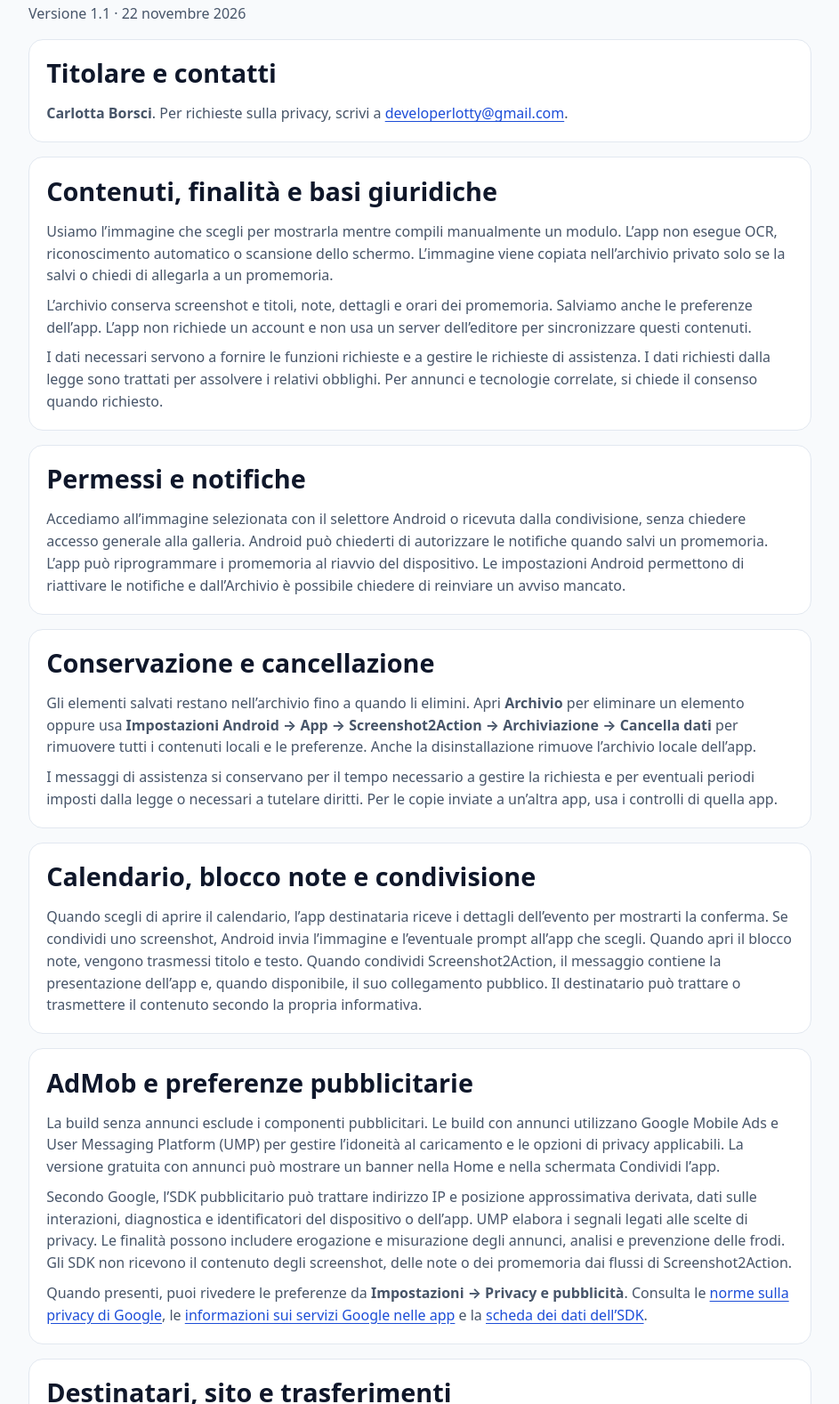
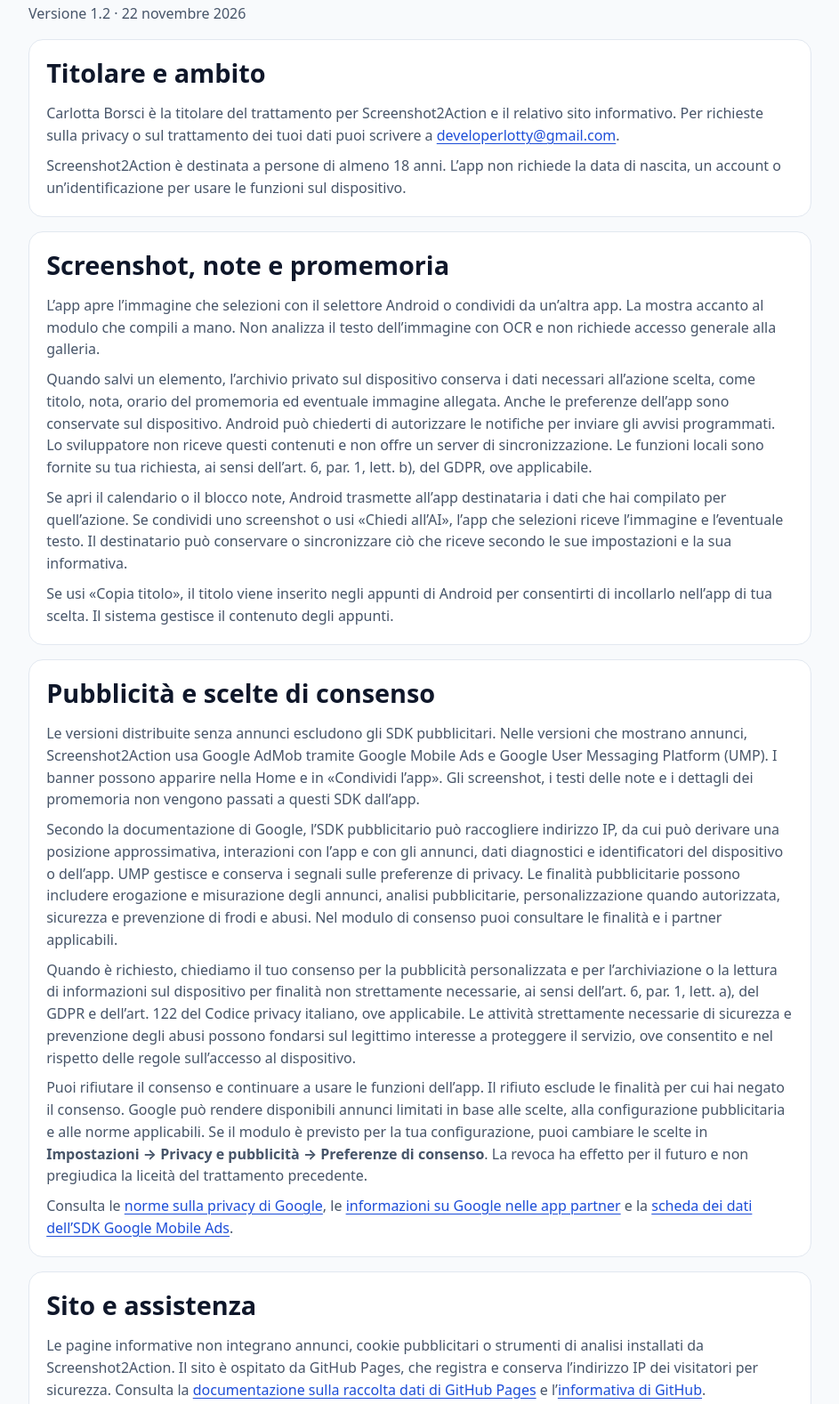
Before and after one commit to gabriele2105-dev/screenshot2action, a plain HTML site: page privacy.html in a window 1280 px wide. Shown: the part 188-1766 px from the top of the page at 89% size, without its empty margins (168-1111 px from the left). Drawn offline with Linux system fonts and the light colour scheme.

Commit message:
Add files via upload

```diff
--- a/privacy.html
+++ b/privacy.html
@@ -3,7 +3,8 @@
 <head>
   <meta charset="utf-8">
   <meta name="viewport" content="width=device-width, initial-scale=1">
-  <title>Privacy · Screenshot2Action</title>
+  <meta name="description" content="Informativa sui dati sul dispositivo, la pubblicità nell’app, il sito e l’assistenza di Screenshot2Action.">
+  <title>Informativa sulla privacy · Screenshot2Action</title>
   <link rel="icon" href="logo.svg" type="image/svg+xml">
   <link rel="stylesheet" href="style.css">
 </head>
@@ -13,48 +14,48 @@
     <a class="brand" href="index.html"><img src="logo.svg" alt="" width="32" height="32">Screenshot2Action</a>
     <nav aria-label="Navigazione principale"><a href="privacy.html" aria-current="page">Privacy</a><a href="support.html">Supporto</a></nav>
   </div></header>
-
   <main class="wrap article" id="contenuto">
     <h1>Informativa sulla privacy</h1>
-    <p class="meta">Versione 1.1 · 22 novembre 2026</p>
-    <section class="panel">
-      <h2>Titolare e contatti</h2>
-      <p><strong>Carlotta Borsci</strong>. Per richieste sulla privacy, scrivi a <a href="mailto:developerlotty@gmail.com">developerlotty@gmail.com</a>.</p>
+    <p class="meta">Versione 1.2 · 22 novembre 2026</p>
+    <section class="panel" aria-labelledby="titolare">
+      <h2 id="titolare">Titolare e ambito</h2>
+      <p>Carlotta Borsci è la titolare del trattamento per Screenshot2Action e il relativo sito informativo. Per richieste sulla privacy o sul trattamento dei tuoi dati puoi scrivere a <a href="mailto:developerlotty@gmail.com">developerlotty@gmail.com</a>.</p>
+      <p>Screenshot2Action è destinata a persone di almeno 18 anni. L’app non richiede la data di nascita, un account o un’identificazione per usare le funzioni sul dispositivo.</p>
     </section>
-    <section class="panel">
-      <h2>Contenuti, finalità e basi giuridiche</h2>
-      <p>Usiamo l’immagine che scegli per mostrarla mentre compili manualmente un modulo. L’app non esegue OCR, riconoscimento automatico o scansione dello schermo. L’immagine viene copiata nell’archivio privato solo se la salvi o chiedi di allegarla a un promemoria.</p>
-      <p>L’archivio conserva screenshot e titoli, note, dettagli e orari dei promemoria. Salviamo anche le preferenze dell’app. L’app non richiede un account e non usa un server dell’editore per sincronizzare questi contenuti.</p>
-      <p>I dati necessari servono a fornire le funzioni richieste e a gestire le richieste di assistenza. I dati richiesti dalla legge sono trattati per assolvere i relativi obblighi. Per annunci e tecnologie correlate, si chiede il consenso quando richiesto.</p>
+    <section class="panel" aria-labelledby="app">
+      <h2 id="app">Screenshot, note e promemoria</h2>
+      <p>L’app apre l’immagine che selezioni con il selettore Android o condividi da un’altra app. La mostra accanto al modulo che compili a mano. Non analizza il testo dell’immagine con OCR e non richiede accesso generale alla galleria.</p>
+      <p>Quando salvi un elemento, l’archivio privato sul dispositivo conserva i dati necessari all’azione scelta, come titolo, nota, orario del promemoria ed eventuale immagine allegata. Anche le preferenze dell’app sono conservate sul dispositivo. Android può chiederti di autorizzare le notifiche per inviare gli avvisi programmati. Lo sviluppatore non riceve questi contenuti e non offre un server di sincronizzazione. Le funzioni locali sono fornite su tua richiesta, ai sensi dell’art. 6, par. 1, lett. b), del GDPR, ove applicabile.</p>
+      <p>Se apri il calendario o il blocco note, Android trasmette all’app destinataria i dati che hai compilato per quell’azione. Se condividi uno screenshot o usi «Chiedi all’AI», l’app che selezioni riceve l’immagine e l’eventuale testo. Il destinatario può conservare o sincronizzare ciò che riceve secondo le sue impostazioni e la sua informativa.</p>
+      <p>Se usi «Copia titolo», il titolo viene inserito negli appunti di Android per consentirti di incollarlo nell’app di tua scelta. Il sistema gestisce il contenuto degli appunti.</p>
     </section>
-    <section class="panel">
-      <h2>Permessi e notifiche</h2>
-      <p>Accediamo all’immagine selezionata con il selettore Android o ricevuta dalla condivisione, senza chiedere accesso generale alla galleria. Android può chiederti di autorizzare le notifiche quando salvi un promemoria. L’app può riprogrammare i promemoria al riavvio del dispositivo. Le impostazioni Android permettono di riattivare le notifiche e dall’Archivio è possibile chiedere di reinviare un avviso mancato.</p>
+    <section class="panel" aria-labelledby="ads">
+      <h2 id="ads">Pubblicità e scelte di consenso</h2>
+      <p>Le versioni distribuite senza annunci escludono gli SDK pubblicitari. Nelle versioni che mostrano annunci, Screenshot2Action usa Google AdMob tramite Google Mobile Ads e Google User Messaging Platform (UMP). I banner possono apparire nella Home e in «Condividi l’app». Gli screenshot, i testi delle note e i dettagli dei promemoria non vengono passati a questi SDK dall’app.</p>
+      <p>Secondo la documentazione di Google, l’SDK pubblicitario può raccogliere indirizzo IP, da cui può derivare una posizione approssimativa, interazioni con l’app e con gli annunci, dati diagnostici e identificatori del dispositivo o dell’app. UMP gestisce e conserva i segnali sulle preferenze di privacy. Le finalità pubblicitarie possono includere erogazione e misurazione degli annunci, analisi pubblicitarie, personalizzazione quando autorizzata, sicurezza e prevenzione di frodi e abusi. Nel modulo di consenso puoi consultare le finalità e i partner applicabili.</p>
+      <p>Quando è richiesto, chiediamo il tuo consenso per la pubblicità personalizzata e per l’archiviazione o la lettura di informazioni sul dispositivo per finalità non strettamente necessarie, ai sensi dell’art. 6, par. 1, lett. a), del GDPR e dell’art. 122 del Codice privacy italiano, ove applicabile. Le attività strettamente necessarie di sicurezza e prevenzione degli abusi possono fondarsi sul legittimo interesse a proteggere il servizio, ove consentito e nel rispetto delle regole sull’accesso al dispositivo.</p>
+      <p>Puoi rifiutare il consenso e continuare a usare le funzioni dell’app. Il rifiuto esclude le finalità per cui hai negato il consenso. Google può rendere disponibili annunci limitati in base alle scelte, alla configurazione pubblicitaria e alle norme applicabili. Se il modulo è previsto per la tua configurazione, puoi cambiare le scelte in <strong>Impostazioni → Privacy e pubblicità → Preferenze di consenso</strong>. La revoca ha effetto per il futuro e non pregiudica la liceità del trattamento precedente.</p>
+      <p>Consulta le <a href="https://policies.google.com/privacy?hl=it">norme sulla privacy di Google</a>, le <a href="https://policies.google.com/technologies/partner-sites?hl=it">informazioni su Google nelle app partner</a> e la <a href="https://developers.google.com/admob/android/privacy/play-data-disclosure">scheda dei dati dell’SDK Google Mobile Ads</a>.</p>
     </section>
-    <section class="panel">
-      <h2>Conservazione e cancellazione</h2>
-      <p>Gli elementi salvati restano nell’archivio fino a quando li elimini. Apri <strong>Archivio</strong> per eliminare un elemento oppure usa <strong>Impostazioni Android → App → Screenshot2Action → Archiviazione → Cancella dati</strong> per rimuovere tutti i contenuti locali e le preferenze. Anche la disinstallazione rimuove l’archivio locale dell’app.</p>
-      <p>I messaggi di assistenza si conservano per il tempo necessario a gestire la richiesta e per eventuali periodi imposti dalla legge o necessari a tutelare diritti. Per le copie inviate a un’altra app, usa i controlli di quella app.</p>
+    <section class="panel" aria-labelledby="web">
+      <h2 id="web">Sito e assistenza</h2>
+      <p>Le pagine informative non integrano annunci, cookie pubblicitari o strumenti di analisi installati da Screenshot2Action. Il sito è ospitato da GitHub Pages, che registra e conserva l’indirizzo IP dei visitatori per sicurezza. Consulta la <a href="https://docs.github.com/en/pages/getting-started-with-github-pages/what-is-github-pages#data-collection">documentazione sulla raccolta dati di GitHub Pages</a> e l’<a href="https://docs.github.com/en/site-policy/privacy-policies/github-general-privacy-statement">informativa di GitHub</a>.</p>
+      <p>Se scrivi all’assistenza, riceviamo tramite Gmail il tuo indirizzo email, il messaggio e gli eventuali allegati che invii. Trattiamo questi dati per rispondere a una richiesta relativa al servizio, ai sensi dell’art. 6, par. 1, lett. b), del GDPR quando applicabile. Per altre richieste usiamo i dati necessari sulla base del legittimo interesse a gestire le comunicazioni, ai sensi della lett. f). Quando la legge richiede di rispondere o conservare informazioni, si applica la lett. c). L’invio di una richiesta di assistenza è facoltativo.</p>
     </section>
-    <section class="panel">
-      <h2>Calendario, blocco note e condivisione</h2>
-      <p>Quando scegli di aprire il calendario, l’app destinataria riceve i dettagli dell’evento per mostrarti la conferma. Se condividi uno screenshot, Android invia l’immagine e l’eventuale prompt all’app che scegli. Quando apri il blocco note, vengono trasmessi titolo e testo. Quando condividi Screenshot2Action, il messaggio contiene la presentazione dell’app e, quando disponibile, il suo collegamento pubblico. Il destinatario può trattare o trasmettere il contenuto secondo la propria informativa.</p>
+    <section class="panel" aria-labelledby="destinatari">
+      <h2 id="destinatari">Destinatari e trasferimenti</h2>
+      <p>In base a come usi il servizio, i destinatari possono essere le app che scegli per le azioni esterne, GitHub per l’hosting, Google per Gmail e, nelle versioni con annunci, Google e i partner pubblicitari indicati nel modulo di consenso. I dati possono inoltre essere comunicati alle autorità quando la legge lo richiede.</p>
+      <p>I fornitori possono trattare dati fuori dallo Spazio economico europeo. Le garanzie applicabili dipendono dal servizio e dal paese e possono includere una decisione di adeguatezza o clausole contrattuali standard. Per maggiori informazioni o per chiedere copia delle garanzie applicabili al trattamento di Screenshot2Action, scrivi al contatto del titolare. Consulta anche le informazioni sui trasferimenti nelle informative di Google e GitHub.</p>
     </section>
-    <section class="panel">
-      <h2>AdMob e preferenze pubblicitarie</h2>
-      <p>La build senza annunci esclude i componenti pubblicitari. Le build con annunci utilizzano Google Mobile Ads e User Messaging Platform (UMP) per gestire l’idoneità al caricamento e le opzioni di privacy applicabili. La versione gratuita con annunci può mostrare un banner nella Home e nella schermata Condividi l’app.</p>
-      <p>Secondo Google, l’SDK pubblicitario può trattare indirizzo IP e posizione approssimativa derivata, dati sulle interazioni, diagnostica e identificatori del dispositivo o dell’app. UMP elabora i segnali legati alle scelte di privacy. Le finalità possono includere erogazione e misurazione degli annunci, analisi e prevenzione delle frodi. Gli SDK non ricevono il contenuto degli screenshot, delle note o dei promemoria dai flussi di Screenshot2Action.</p>
-      <p>Quando presenti, puoi rivedere le preferenze da <strong>Impostazioni → Privacy e pubblicità</strong>. Consulta le <a href="https://policies.google.com/privacy?hl=it">norme sulla privacy di Google</a>, le <a href="https://policies.google.com/technologies/partner-sites?hl=it">informazioni sui servizi Google nelle app</a> e la <a href="https://developers.google.com/admob/android/privacy/play-data-disclosure">scheda dei dati dell’SDK</a>.</p>
+    <section class="panel" aria-labelledby="conservazione">
+      <h2 id="conservazione">Conservazione e cancellazione</h2>
+      <p>Gli elementi salvati restano sul dispositivo fino a quando li elimini dall’<strong>Archivio</strong>. Puoi rimuovere tutti i contenuti e le preferenze locali in <strong>Impostazioni Android → App → Screenshot2Action → Archiviazione → Cancella dati</strong>, oppure disinstallando l’app. Per le copie salvate da altre app usa i controlli dei rispettivi servizi.</p>
+      <p>I messaggi di assistenza sono conservati per il tempo necessario a gestire la richiesta. Una conservazione ulteriore è limitata ai casi in cui serve per un obbligo di legge o per accertare, esercitare o difendere un diritto. Per la conservazione dei dati gestiti da Google e GitHub si applicano i criteri descritti nelle rispettive informative. UMP gestisce la validità delle scelte pubblicitarie e può richiederle di nuovo quando necessario.</p>
     </section>
-    <section class="panel">
-      <h2>Destinatari, sito e trasferimenti</h2>
-      <p>Le app che scegli ricevono solo i dati richiesti per l’azione. Google interviene nelle build pubblicitarie. Il sito statico non incorpora tracker di marketing. Con GitHub Pages, il fornitore di hosting può trattare dati tecnici di connessione per erogare e proteggere il servizio. Consulta l’<a href="https://docs.github.com/en/site-policy/privacy-policies/github-general-privacy-statement">informativa di GitHub</a>.</p>
-      <p>Per i trasferimenti internazionali dei fornitori, consulta le sezioni dedicate nelle rispettive informative.</p>
-    </section>
-    <section class="panel">
-      <h2>Diritti, minori e aggiornamenti</h2>
-      <p>Puoi contattare <a href="mailto:developerlotty@gmail.com">developerlotty@gmail.com</a> per esercitare, quando applicabili, i diritti di accesso, rettifica, cancellazione, limitazione, portabilità, opposizione e revoca del consenso. Puoi presentare un reclamo all’autorità di controllo competente, ad esempio il <a href="https://www.garanteprivacy.it/">Garante per la protezione dei dati personali</a> in Italia.</p>
-      <p>Screenshot2Action è un’utilità per prendere appunti e organizzare informazioni. L’app non richiede di creare un account o indicare la data di nascita. Se ritieni che siano stati comunicati al titolare dati di un minore, puoi contattarlo all’indirizzo indicato in questa pagina. Le modifiche saranno pubblicate qui con data e versione. Per le modifiche rilevanti sarà fornita un’informazione adeguata, secondo i casi.</p>
+    <section class="panel" aria-labelledby="diritti">
+      <h2 id="diritti">I tuoi diritti</h2>
+      <p>Scrivi a <a href="mailto:developerlotty@gmail.com">developerlotty@gmail.com</a> per chiedere accesso, rettifica, cancellazione, limitazione o portabilità dei dati, quando si applicano le condizioni previste dal GDPR. Puoi opporti al trattamento basato sul legittimo interesse, revocare il consenso e presentare un reclamo all’autorità di controllo competente, come il <a href="https://www.garanteprivacy.it/">Garante per la protezione dei dati personali</a> in Italia.</p>
+      <p>Usa lo stesso indirizzo se ritieni che abbiamo ricevuto dati personali di un minore. Gli aggiornamenti dell’informativa saranno pubblicati su questa pagina, con data e versione.</p>
     </section>
   </main>
   <footer class="site-footer"><div class="wrap bar"><small>Screenshot2Action per Android</small><nav aria-label="Informazioni"><a href="index.html">Home</a><a href="support.html">Supporto</a></nav></div></footer>
```
Also changed, not shown: index.html (+2 -1 lines), 1 other file.
